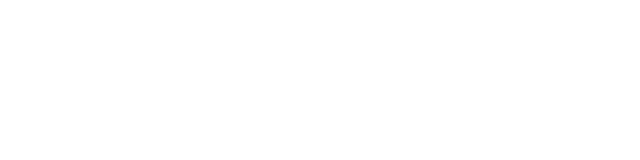
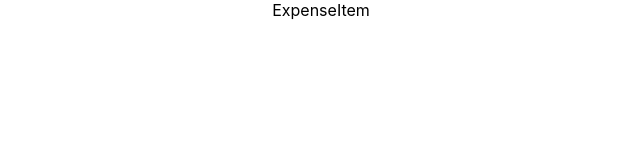
Before and after one commit to KennedyMungai/expense-tracker, a React (Create React App) app: page / in a window 1280 px wide. Shown: the top 160 px of the page, without its empty margins (319-959 px from the left). Built offline with nearby package versions, Linux system fonts and the light colour scheme.

Commit message:
Imported the ExpenseItem component

```diff
--- a/src/App.js
+++ b/src/App.js
@@ -1,10 +1,11 @@
 import './App.css';
+import ExpenseItem from './components/ExpenseItem';
 
 function App()
 {
   return (
     <div className="App">
-
+      <ExpenseItem />
     </div>
   );
 }
```
